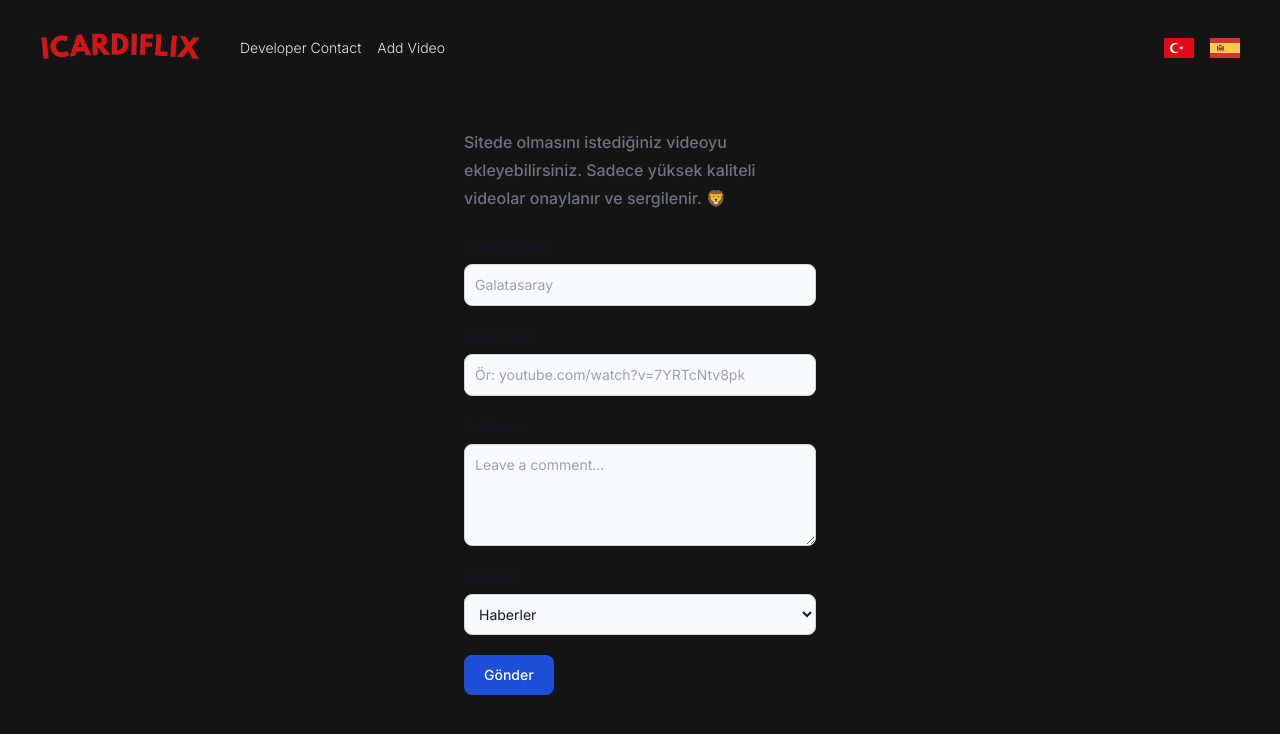
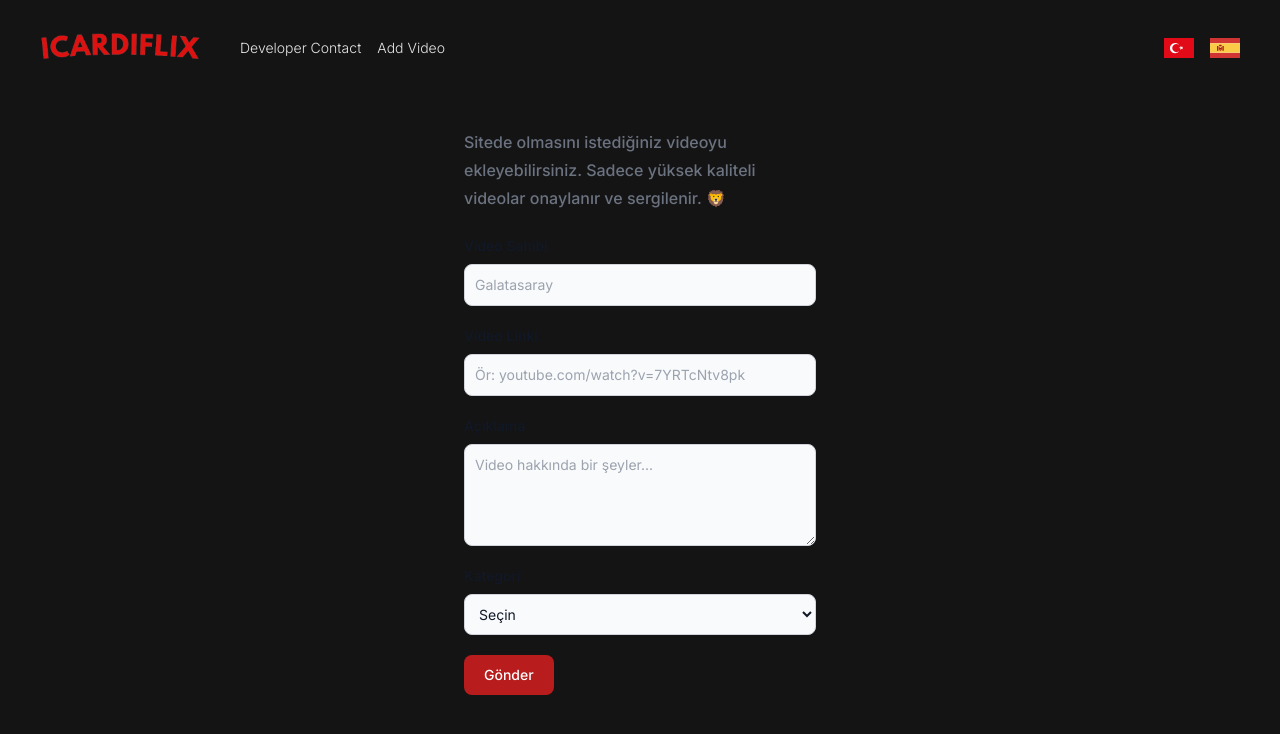
Before and after one commit to kursatsmsek/icardiflix-ui, a Next.js app: page /en/add-video in a window 1280 px wide. Shown: the top 734 px of the page. Built offline with nearby package versions, Linux system fonts and the light colour scheme.

Commit message:
add video page form state completed

```diff
--- a/components/thumbnail/index.js
+++ b/components/thumbnail/index.js
@@ -11,6 +11,10 @@ function Thumbnail() {
       //   }
       //   }
     >
+      <div class="z-50 absolute text-sm p-2 bg-opacity-60 bg-red-500 bg-blur-md rounded-md m-1">
+        NEW
+      </div>
+
       <Image
         src={
           "https://cdn.ntvspor.net/0c780bf287944ff28d656d071a815e49.jpg?mode=crop&w=940&h=626"
--- a/containers/add-video/index.js
+++ b/containers/add-video/index.js
@@ -1,85 +1,104 @@
-import React from "react";
+"use client";
+import React, { useState } from "react";
 
 function AddVideoContainer() {
+  const emptyFormData = {
+    owner: "",
+    url: "",
+    description: "",
+    category: "",
+  };
+
+  const [data, setData] = useState(emptyFormData);
+
+  const formOnSubmit = (e) => {
+    e.preventDefault();
+    console.log("data => ", data);
+  };
+
   return (
-    <form class="max-w-sm mx-auto mt-28 p-4">
-      <div class="mb-5">
-        <label
-          for="email"
-          class="block mb-2 text-sm font-medium text-gray-900 dark:text-white"
-        >
-          <p class="mb-6 text-base leading-7 text-gray-500 dark:text-gray-400">
+    <form className="max-w-sm mx-auto mt-28 p-4" onSubmit={formOnSubmit}>
+      {/* owner */}
+      <div className="mb-5">
+        <label className="block mb-2 text-sm font-medium text-gray-900 dark:text-white">
+          <p className="mb-6 text-base leading-7 text-gray-500 dark:text-gray-400">
             Sitede olmasını istediğiniz videoyu ekleyebilirsiniz. Sadece yüksek
             kaliteli videolar onaylanır ve sergilenir. 🦁
           </p>
         </label>
-        <label
-          for="email"
-          class="block mb-2 text-sm font-medium text-gray-900 dark:text-white"
-        >
+        <label className="block mb-2 text-sm font-medium text-gray-900 dark:text-white">
           Video Sahibi
         </label>
         <input
-          type="email"
-          id="email"
-          class="bg-gray-50 border border-gray-300 text-gray-900 text-sm rounded-lg focus:ring-blue-500 focus:border-blue-500 block w-full p-2.5 dark:bg-gray-700 dark:border-gray-600 dark:placeholder-gray-400 dark:text-white dark:focus:ring-blue-500 dark:focus:border-blue-500"
+          id="owner"
+          value={data.owner}
+          className="bg-gray-50 border border-gray-300 text-gray-900 text-sm rounded-lg focus:ring-blue-500 focus:border-blue-500 block w-full p-2.5 dark:bg-gray-700 dark:border-gray-600 dark:placeholder-gray-400 dark:text-white dark:focus:ring-blue-500 dark:focus:border-blue-500"
           placeholder="Galatasaray"
           required
+          onChange={(e) => setData({ ...data, owner: e.target.value })}
         />
       </div>
-      <div class="mb-5">
-        <label
-          for="password"
-          class="block mb-2 text-sm font-medium text-gray-900 dark:text-white"
-        >
+      {/* url  */}
+      <div className="mb-5">
+        <label className="block mb-2 text-sm font-medium text-gray-900 dark:text-white">
           Video Linki
         </label>
         <input
-          type="password"
-          id="password"
+          id="url"
+          type="url"
+          value={data.url}
           placeholder="Ör: youtube.com/watch?v=7YRTcNtv8pk"
-          class="bg-gray-50 border border-gray-300 text-gray-900 text-sm rounded-lg focus:ring-blue-500 focus:border-blue-500 block w-full p-2.5 dark:bg-gray-700 dark:border-gray-600 dark:placeholder-gray-400 dark:text-white dark:focus:ring-blue-500 dark:focus:border-blue-500"
+          className="bg-gray-50 border border-gray-300 text-gray-900 text-sm rounded-lg focus:ring-blue-500 focus:border-blue-500 block w-full p-2.5 dark:bg-gray-700 dark:border-gray-600 dark:placeholder-gray-400 dark:text-white dark:focus:ring-blue-500 dark:focus:border-blue-500"
           required
+          onChange={(e) => setData({ ...data, url: e.target.value })}
         />
       </div>
-      <div class="mb-5">
-        <label
-          for="password"
-          class="block mb-2 text-sm font-medium text-gray-900 dark:text-white"
-        >
+
+      {/* description  */}
+
+      <div className="mb-5">
+        <label className="block mb-2 text-sm font-medium text-gray-900 dark:text-white">
           Açıklama
         </label>
 
         <textarea
-          id="message"
+          id="description"
+          value={data.description}
           rows="4"
-          class="block p-2.5 w-full text-sm text-gray-900 bg-gray-50 rounded-lg border border-gray-300 focus:ring-blue-500 focus:border-blue-500 dark:bg-gray-700 dark:border-gray-600 dark:placeholder-gray-400 dark:text-white dark:focus:ring-blue-500 dark:focus:border-blue-500"
-          placeholder="Leave a comment..."
+          className="block p-2.5 w-full text-sm text-gray-900 bg-gray-50 rounded-lg border border-gray-300 focus:ring-blue-500 focus:border-blue-500 dark:bg-gray-700 dark:border-gray-600 dark:placeholder-gray-400 dark:text-white dark:focus:ring-blue-500 dark:focus:border-blue-500"
+          placeholder="Video hakkında bir şeyler..."
+          required
+          onChange={(e) => setData({ ...data, description: e.target.value })}
         />
       </div>
-      <div class="mb-5">
-        <label
-          for="password"
-          class="block mb-2 text-sm font-medium text-gray-900 dark:text-white"
-        >
+
+      {/* category  */}
+      <div className="mb-5">
+        <label className="block mb-2 text-sm font-medium text-gray-900 dark:text-white">
           Kategori
         </label>
 
         <select
-          id="countries"
-          class="bg-gray-50 border border-gray-300 text-gray-900 text-sm rounded-lg focus:ring-blue-500 focus:border-blue-500 block w-full p-2.5 dark:bg-gray-700 dark:border-gray-600 dark:placeholder-gray-400 dark:text-white dark:focus:ring-blue-500 dark:focus:border-blue-500"
+          required
+          value={data.category}
+          onChange={(e) => setData({ ...data, category: e.target.value })}
+          id="categories"
+          className="bg-gray-50 border border-gray-300 text-gray-900 text-sm rounded-lg focus:ring-blue-500 focus:border-blue-500 block w-full p-2.5 dark:bg-gray-700 dark:border-gray-600 dark:placeholder-gray-400 dark:text-white dark:focus:ring-blue-500 dark:focus:border-blue-500"
         >
-          <option>Haberler</option>
-          <option>En Çok İzlenenler</option>
-          <option>Biyografik</option>
-          <option>Bahsedilenler</option>
-          <option>Diğer</option>
+          <option disabled value={""}>
+            Seçin
+          </option>
+          <option value={"news"}>Haberler</option>
+          <option value={"popular"}>En Çok İzlenenler</option>
+          <option value={"biographic"}>Biyografik</option>
+          <option value={"mentioned"}>Bahsedilenler</option>
+          <option value={"other"}>Diğer</option>
         </select>
       </div>
 
       <button
         type="submit"
-        class="text-white bg-blue-700 hover:bg-blue-800 focus:ring-4 focus:outline-none focus:ring-blue-300 font-medium rounded-lg text-sm w-full sm:w-auto px-5 py-2.5 text-center dark:bg-blue-600 dark:hover:bg-blue-700 dark:focus:ring-blue-800"
+        className="text-white bg-red-700 hover:bg-red-800 focus:ring-4 focus:outline-none focus:ring-red-300 font-medium rounded-lg text-sm w-full sm:w-auto px-5 py-2.5 text-center dark:bg-red-600 dark:hover:bg-red-700 dark:focus:ring-red-800"
       >
         Gönder
       </button>
```
